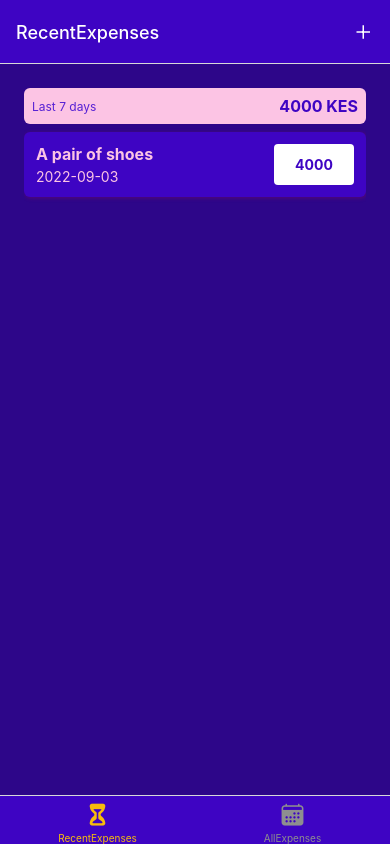
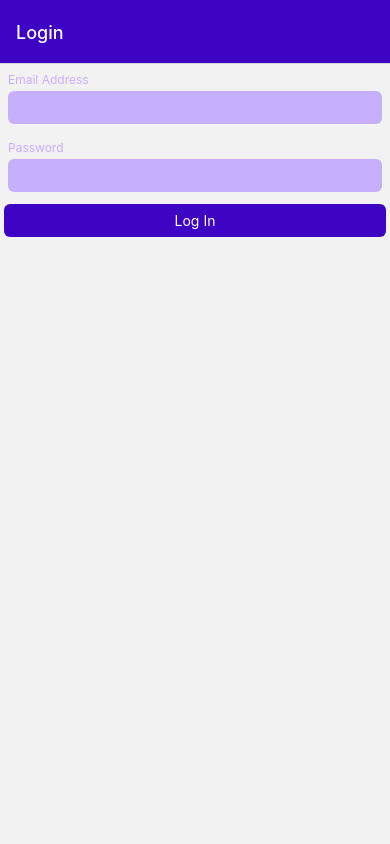
Before and after one commit to normanmunge/onyesha-chapaa, a React Native app: screen /Login in a window 390 px wide. Built offline with nearby package versions, Linux system fonts and the light colour scheme.

Commit message:
Started working on authentication

```diff
--- a/App.tsx
+++ b/App.tsx
@@ -10,6 +10,7 @@ import RecentExpensesScreen from './screens/expenses/recent';
 import ManageExpenseScreen from './screens/expenses/manage';
 import AppNavigator from './navigation/app.navigator';
 import ExpensesContextProvider from './store/expenses-context';
+import Navigation from './navigation/auth.navigator';
 
 // const Stack = createNativeStackNavigator();
 // const BottomTabs = createBottomTabNavigator();
@@ -34,7 +35,8 @@ export default function App() {
       ) : (
         <ExpensesContextProvider>
           {/* //user signed in */}
-          <AppNavigator />
+          {/* <AppNavigator /> */}
+          <Navigation />
         </ExpensesContextProvider>
       )}
     </>
--- /dev/null
+++ b/components/auth/AuthContent.tsx
@@ -0,0 +1,61 @@
+import { useState } from 'react';
+import { StyleSheet, View, Alert } from 'react-native';
+import AuthForm from '../forms/auth';
+
+interface authContentProps {
+  isLogin?: boolean;
+  onAuthenticate?: any;
+}
+const AuthContent: React.FC<authContentProps> = ({
+  isLogin,
+  onAuthenticate,
+}) => {
+  const [credentialsInvalid, setCredentialsInvalid] = useState({
+    email: false,
+    password: false,
+    confirmEmail: false,
+    confirmPassword: false,
+  });
+
+  const submitHandler = (credentials: any) => {
+    let { email, confirmEmail, password, confirmPassword } = credentials;
+    console.log('THE CREDENTIALS', credentials);
+    email = email.trim();
+    password = password.trim();
+
+    const emailIsValid = email.includes('@');
+    const passwordIsValid = password.length > 6;
+    const emailsAreEqual = email === confirmEmail;
+    const passwordsAreEqual = password === confirmPassword;
+
+    if (
+      !emailIsValid ||
+      !passwordIsValid ||
+      (!isLogin && (!emailsAreEqual || !passwordsAreEqual))
+    ) {
+      Alert.alert('Invalid input', 'Please check your entered credentials.');
+      setCredentialsInvalid({
+        email: !emailIsValid,
+        confirmEmail: !emailIsValid || !emailsAreEqual,
+        password: !passwordIsValid,
+        confirmPassword: !passwordIsValid || !passwordsAreEqual,
+      });
+      return;
+    }
+    onAuthenticate({ email, password });
+  };
+
+  return (
+    <View>
+      <AuthForm
+        isLogin={isLogin}
+        onSubmit={submitHandler}
+        credentialsInvalid={credentialsInvalid}
+      />
+    </View>
+  );
+};
+
+export default AuthContent;
+
+const styles = StyleSheet.create({});
--- /dev/null
+++ b/components/forms/auth.tsx
@@ -0,0 +1,153 @@
+import { useState } from 'react';
+import { StyleSheet, View } from 'react-native';
+
+import PrimaryButton from '../ui/buttons/primary-button';
+import Input from '../ui/input';
+
+interface authFormProps {
+  isLogin?: boolean;
+  onSubmit?: any;
+  credentialsInvalid?: any;
+  submitLabelProp?: string;
+}
+const AuthForm: React.FC<authFormProps> = ({
+  isLogin,
+  onSubmit,
+  submitLabelProp,
+  credentialsInvalid,
+}) => {
+  //   const [enteredEmail, setEnteredEmail] = useState('');
+  //   const [enteredConfirmEmail, setEnteredConfirmEmail] = useState('');
+  //   const [enteredPassword, setEnteredPassword] = useState('');
+  //     const [enteredConfirmPassword, setEnteredConfirmPassword] = useState('');
+
+  const [inputs, setInputs] = useState<any>({
+    enteredEmail: {
+      value: '',
+      isValid: true,
+    },
+    enteredConfirmEmail: {
+      value: '',
+      isValid: true,
+    },
+    enteredPassword: {
+      value: '',
+      isValid: true,
+    },
+    enteredConfirmPassword: {
+      value: '',
+      isValid: true,
+    },
+  });
+
+  const {
+    email: emailinvalid,
+    confirmEmail: emailsDontMatch,
+    password: passwordinvalid,
+    confirmPassword: passwordDontMatch,
+  } = credentialsInvalid;
+
+  //   const updateInputValueHandler = (type: string, value: string) => {
+  //     switch (type) {
+  //       case 'email':
+  //         setEnteredEmail(value);
+  //         break;
+  //       case 'confirmEmail':
+  //         setEnteredEmail(value);
+  //         break;
+  //       case 'password':
+  //         setEnteredEmail(value);
+  //         break;
+  //       case 'confirmPassword':
+  //         setEnteredEmail(value);
+  //         break;
+
+  //       default:
+  //         break;
+  //     }
+  //   };
+
+  const updateInputValueHandler = (
+    inputIdentifier: string,
+    enteredValue: string
+  ) => {
+    setInputs((currInputs: any) => {
+      return {
+        ...currInputs,
+        [inputIdentifier]: {
+          value: enteredValue,
+          isValid: enteredValue.trim().length > 0,
+        },
+      };
+    });
+  };
+
+  const submitHandler = () => {
+    onSubmit({
+      email: inputs.email.value,
+      confirmEmail: inputs.enteredConfirmEmail.value,
+      password: inputs.password.value,
+      confirmPassword: inputs.enteredConfirmPassword.value,
+    });
+  };
+
+  let userStatusLabel = isLogin ? 'Log In' : 'Sign Up';
+
+  return (
+    <View>
+      <Input
+        label='Email Address'
+        inputConfig={{
+          keyboadType: 'email-address',
+          onChangeText: updateInputValueHandler.bind(this, 'email'), //binding enables executing a function at a future time
+          //value: inputs.enteredEmail.value,
+        }}
+        invalid={emailinvalid}
+      />
+      {!isLogin && (
+        <Input
+          label='Confirm Email Address'
+          inputConfig={{
+            keyboadType: 'email-address',
+            onChangeText: updateInputValueHandler.bind(this, 'confirmEmail'), //binding enables executing a function at a future time
+            // value: inputs.enteredConfirmEmail.value,
+          }}
+          invalid={emailsDontMatch}
+        />
+      )}
+      <Input
+        label='Password'
+        inputConfig={{
+          keyboadType: 'secure',
+          onChangeText: updateInputValueHandler.bind(this, 'password'), //binding enables executing a function at a future time
+          // value: inputs.enteredPassword.value,
+        }}
+        invalid={emailinvalid}
+      />
+      {!isLogin && (
+        <Input
+          label='Confirm Password'
+          inputConfig={{
+            keyboadType: 'secure',
+            onChangeText: updateInputValueHandler.bind(this, 'confirmPassword'), //binding enables executing a function at a future time
+            // value: inputs.enteredConfirmPassword.value,
+          }}
+          //   invalid={emailsDontMatch}
+        />
+      )}
+      <View>
+        <PrimaryButton onPressHandler={submitHandler}>
+          {userStatusLabel}
+        </PrimaryButton>
+      </View>
+    </View>
+  );
+};
+
+export default AuthForm;
+
+const styles = StyleSheet.create({
+  buttons: {
+    marginTop: 12,
+  },
+});
--- /dev/null
+++ b/navigation/auth.navigator.tsx
@@ -0,0 +1,41 @@
+import { NavigationContainer } from '@react-navigation/native';
+import { createNativeStackNavigator } from '@react-navigation/native-stack';
+import { theme } from '../constants/theme';
+import LoginScreen from '../screens/authentication/Login';
+import SingupScreen from '../screens/authentication/Signup';
+import RecentExpensesScreen from '../screens/expenses/recent';
+
+const Stack = createNativeStackNavigator();
+
+const AuthStack = () => {
+  return (
+    <Stack.Navigator
+      screenOptions={{
+        headerStyle: { backgroundColor: theme.colors.primary },
+        headerTintColor: theme.colors.white,
+      }}
+    >
+      <Stack.Screen name='Login' component={LoginScreen} />
+      <Stack.Screen name='Signup' component={SingupScreen} />
+    </Stack.Navigator>
+  );
+};
+
+const AuthenticatedStack = () => {
+  <Stack.Navigator
+    screenOptions={{
+      headerStyle: { backgroundColor: theme.colors.primary },
+      headerTintColor: theme.colors.white,
+    }}
+  >
+    <Stack.Screen name='Recent Expenses' component={RecentExpensesScreen} />
+  </Stack.Navigator>;
+};
+
+export default function Navigation() {
+  return (
+    <NavigationContainer>
+      <AuthStack />
+    </NavigationContainer>
+  );
+}
--- a/screens/authentication/Login.tsx
+++ b/screens/authentication/Login.tsx
@@ -1,12 +1,7 @@
-import { View, TextInput, Text } from 'react-native';
-import PrimaryButton from '../../components/ui/buttons/primary-button';
+import AuthContent from '../../components/auth/AuthContent';
 
 function LoginScreen() {
-  return (
-    <View>
-      <PrimaryButton>LOGIN</PrimaryButton>
-    </View>
-  );
+  return <AuthContent isLogin />;
 }
 
 export default LoginScreen;
--- a/screens/authentication/Signup.tsx
+++ b/screens/authentication/Signup.tsx
@@ -1,6 +1,6 @@
 import { View, Text } from 'react-native';
 
-const Singup = () => {
+const SingupScreen = () => {
   return (
     <View>
       <Text>This is the screen to signup a user</Text>
@@ -8,4 +8,4 @@ const Singup = () => {
   );
 };
 
-export default Singup;
+export default SingupScreen;
```
